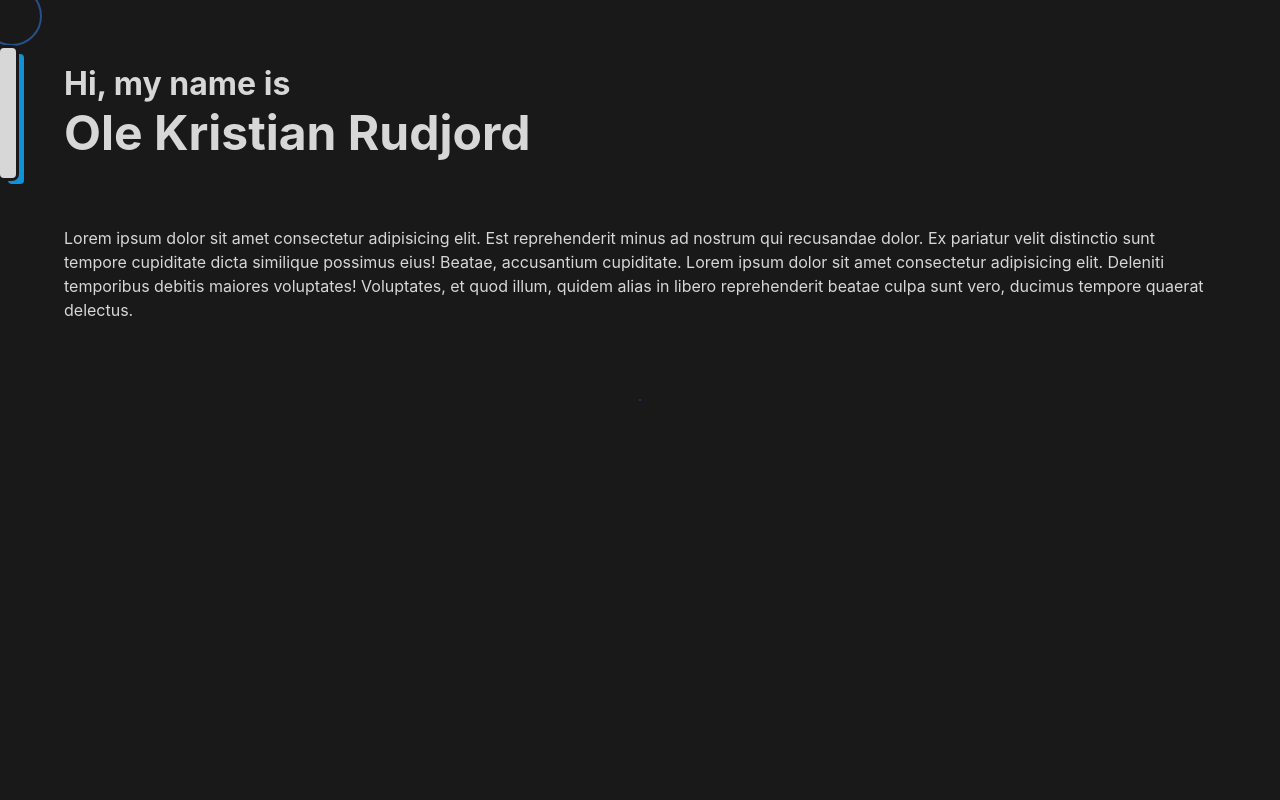
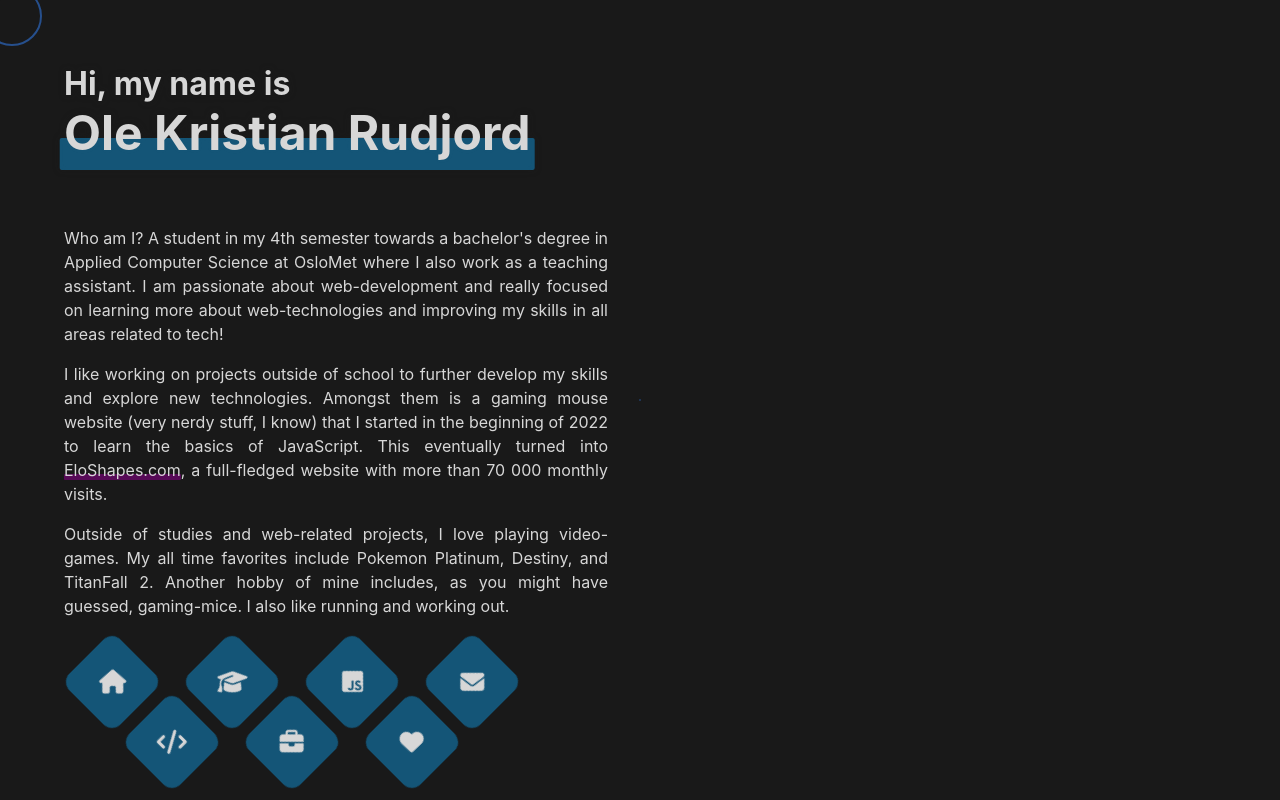
Before and after one commit to ole-kristian-rudjord/portfolio-website, a Vue app: page / in a window 1280 px wide. Shown: the top 800 px of the page. Built offline with nearby package versions, Linux system fonts and the light colour scheme.

Commit message:
Changed text, added NavBar, fixed section height

```diff
--- a/index.html
+++ b/index.html
@@ -4,6 +4,13 @@
     <meta charset="UTF-8" />
     <link rel="icon" type="image/svg+xml" href="/vite.svg" />
     <meta name="viewport" content="width=device-width, initial-scale=1.0" />
+    <link
+      rel="stylesheet"
+      href="https://cdnjs.cloudflare.com/ajax/libs/font-awesome/6.3.0/css/all.min.css"
+      integrity="sha512-SzlrxWUlpfuzQ+pcUCosxcglQRNAq/DZjVsC0lE40xsADsfeQoEypE+enwcOiGjk/bSuGGKHEyjSoQ1zVisanQ=="
+      crossorigin="anonymous"
+      referrerpolicy="no-referrer"
+    />
     <title>Vite + Vue</title>
   </head>
   <body>
--- a/src/App.vue
+++ b/src/App.vue
@@ -1,9 +1,54 @@
 <script setup>
+import { reactive } from 'vue';
 import { createDOMCompilerError } from '@vue/compiler-dom';
 import { onMounted } from 'vue';
 import PageSection from './components/PageSection.vue';
 import PageTitle from './components/PageTitle.vue';
 import ParagraphComponent from './components/ParagraphComponent.vue';
+import NavBar from './components/NavBar.vue';
+
+// const state = reactive({ sectionHeights: [] });
+
+// function updateSectionHeights() {
+//   const heights = [];
+//   document.querySelectorAll('section').forEach((a) => {
+//     heights.push(a.clientHeight);
+//   });
+//   state.sectionHeights = heights;
+// }
+
+// let sectionCounter = 0;
+
+const NavBarLinks = [
+  {
+    href: 'intro',
+    icon: '<i class="fa-solid fa-house"></i>',
+  },
+  {
+    href: 'projects',
+    icon: '<i class="fa-solid fa-code"></i>',
+  },
+  {
+    href: 'education',
+    icon: '<i class="fa-solid fa-graduation-cap"></i>',
+  },
+  {
+    href: 'work',
+    icon: '<i class="fa-solid fa-briefcase"></i>',
+  },
+  {
+    href: 'skills',
+    icon: '<i class="fa-brands fa-square-js"></i>',
+  },
+  {
+    href: 'hobbies',
+    icon: '<i class="fa-solid fa-heart"></i>',
+  },
+  {
+    href: 'contact',
+    icon: '<i class="fa-solid fa-envelope"></i>',
+  },
+];
 
 onMounted(() => {
   const cursorInner = document.getElementById('cursor-inner');
@@ -27,25 +72,48 @@ onMounted(() => {
     cursorOuter.style.transform =
       'translateX(' + (xp - 18) + 'px) translateY(' + (yp - 14) + 'px)';
   }, 5);
+
+  // updateSectionHeights();
+
+  // window.addEventListener('resize', () => {
+  //   updateSectionHeights();
+  // });
 });
 </script>
 
 <template>
   <PageSection color="#1191d6">
-    <PageTitle
-      color="#1191d6"
-      smallText="Hi, my name is"
-      mainText="Ole Kristian Rudjord"
-    ></PageTitle>
-    <ParagraphComponent
-      mainText="Lorem ipsum dolor sit amet consectetur adipisicing elit. Est reprehenderit
-      minus ad nostrum qui recusandae dolor. Ex pariatur velit distinctio sunt
-      tempore cupiditate dicta similique possimus eius! Beatae, accusantium
-      cupiditate. Lorem ipsum dolor sit amet consectetur adipisicing elit.
-      Deleniti temporibus debitis maiores voluptates! Voluptates, et quod illum,
-      quidem alias in libero reprehenderit beatae culpa sunt vero, ducimus
-      tempore quaerat delectus."
-    ></ParagraphComponent>
+    <div class="page-div-left">
+      <PageTitle
+        color="#1191d6"
+        smallText="Hi, my name is"
+        mainText="Ole Kristian Rudjord"
+      ></PageTitle>
+      {{ sectionHeights }}
+      <p>
+        Who am I? A student in my 4th semester towards a bachelor's degree in
+        Applied Computer Science at OsloMet where I also work as a teaching
+        assistant. I am passionate about web-development and really focused on
+        learning more about web-technologies and improving my skills in all
+        areas related to tech!
+      </p>
+      <p>
+        I like working on projects outside of school to further develop my
+        skills and explore new technologies. Amongst them is a gaming mouse
+        website (very nerdy stuff, I know) that I started in the beginning of
+        2022 to learn the basics of JavaScript. This eventually turned into
+        <a href="https://www.eloshapes.com/">EloShapes.com</a>, a full-fledged
+        website with more than 70 000 monthly visits.
+      </p>
+      <p>
+        Outside of studies and web-related projects, I love playing video-games.
+        My all time favorites include Pokemon Platinum, Destiny, and TitanFall
+        2. Another hobby of mine includes, as you might have guessed,
+        gaming-mice. I also like running and working out.
+      </p>
+      <NavBar :links="NavBarLinks"></NavBar>
+    </div>
+    <div class="page-div-right"></div>
   </PageSection>
   <PageSection>
     <PageTitle mainText="Projects"></PageTitle>
@@ -58,4 +126,43 @@ onMounted(() => {
   </PageSection>
 </template>
 
-<style scoped lang="sass"></style>
+<style scoped lang="sass">
+.page-div-left, .page-div-right
+  display: flex
+  flex-direction: column
+  height: 100%
+  width: 50%
+
+  &::last-child
+    margin-top: auto
+
+p
+  margin-bottom: 1rem
+  line-height: 1.5
+  font-weight: 400
+  text-align: justify
+  color: rgb(215, 215, 215)
+
+  a
+    position: relative
+    color: unset
+    text-decoration: none
+
+    &::after
+      content: ''
+      position: absolute
+      bottom: 0
+      left: 0
+      height: 6px
+      width: 100%
+      border-radius: 1px
+      background-color: purple
+      outline: 0 solid purple
+      opacity: 0.6
+      z-index: -1
+      transition: height 150ms ease, outline-width 75ms ease
+
+    &:hover:after
+      height: 100%
+      outline-width: 2px
+</style>
--- /dev/null
+++ b/src/components/NavBar.vue
@@ -0,0 +1,126 @@
+<script setup>
+import { onMounted } from 'vue';
+
+const props = defineProps({
+  links: Array,
+});
+</script>
+
+<template>
+  <nav>
+    <ul>
+      <li v-for="link in props.links">
+        <a :href="link.href"
+          ><span v-html="link.icon"> </span>
+          <div>
+            <span v-html="link.href"></span>
+          </div>
+        </a>
+      </li>
+    </ul>
+  </nav>
+</template>
+
+<style scoped lang="sass">
+$transition-time: 250ms
+$base-spacing: 12px
+$large1-spacing: 18px
+$large2-spacing: 24px
+$large3-spacing: 36px
+$large4-spacing: 48px
+
+nav
+  ul
+    display: flex
+    gap: calc(($large1-spacing + $base-spacing) * 2)
+    justify-content: center
+    align-content: center
+    list-style: none
+    width: min-content
+    padding: calc($base-spacing * 6.5) calc($base-spacing * 4)
+
+    li
+      position: relative
+
+      &:nth-of-type(odd)
+        a
+          transform: translate(-50%, -50%) rotate(-45deg)
+          margin-top: calc(($large1-spacing + $base-spacing) * -1)
+
+          &:hover
+            transform: translate(-50%, -50%) rotate(-45deg) scale(1.15)
+
+          > span
+            transform: rotate(45deg)
+
+        div
+          top: 50%
+          transform: translate(-50%, -50%) rotate(45deg)
+          background: linear-gradient(to top, transparent 50%, #145577 50%)
+
+      &:nth-of-type(even)
+        a
+          transform: translate(-50%, -50%) rotate(45deg)
+          margin-top: calc($large1-spacing + $base-spacing)
+
+          &:hover
+            transform: translate(-50%, -50%) rotate(45deg) scale(1.15)
+
+          > span
+            transform: rotate(-45deg)
+
+        div
+          top: 50%
+          transform: translate(-50%, -50%) rotate(-45deg)
+          background: linear-gradient(to bottom, transparent 50%, #145577 50%)
+
+          span
+            align-self: flex-end
+
+      a
+        position: absolute
+        top: 50%
+        left: 50%
+        display: flex
+        justify-content: center
+        align-content: center
+        height: calc($large3-spacing * 2)
+        width: calc($large3-spacing * 2)
+        border-radius: $base-spacing
+        color: rgb(215 215 215)
+        background-color: #145577
+        text-decoration: none
+        filter: drop-shadow(0 0 0 rgba(0, 0, 0, 0.3))
+        transition: transform $transition-time ease, filter $transition-time ease
+
+        &:hover
+          filter: drop-shadow(0 0 $base-spacing rgba(0, 0, 0, 0.3))
+
+          div
+            height: calc($large4-spacing * 3)
+            color: rgb(215 215 215)
+            transition: height $transition-time ease, color $transition-time ease
+
+        > span
+          font-size: 1.5rem
+          align-self: center
+
+      div
+        position: absolute
+        display: flex
+        justify-content: center
+        left: 50%
+        height: 0
+        width: calc($large4-spacing * 2 - 4px)
+        padding: $base-spacing 0
+        border-radius: $base-spacing
+        color: transparent
+        z-index: -1
+        pointer-events: none
+        transition: height $transition-time ease, color calc($transition-time / 4) ease
+
+        span
+          font-size: 0.8rem
+          font-weight: 500
+          text-transform: uppercase
+</style>
--- a/src/components/PageSection.vue
+++ b/src/components/PageSection.vue
@@ -1,18 +1,37 @@
 <script setup>
+import { reactive, onMounted } from 'vue';
+
+const state = reactive({ sectionHeight: 0 });
+
+function setSectionHeight() {
+  state.sectionHeight = window.innerHeight;
+  console.log(state.sectionHeight);
+}
+
+onMounted(() => {
+  setSectionHeight();
+});
+
 defineProps({
   color: String,
 });
 </script>
 
 <template>
-  <section>
-    <slot></slot>
+  <section :style="{ height: state.sectionHeight + 'px' }">
+    <div>
+      <slot></slot>
+    </div>
   </section>
 </template>
 
 <style scoped lang="sass">
 section
-  min-height: 100dvh
-  // outline: 2px solid rgb(100, 0, 0)
   padding: 4rem
+
+  div
+    display: flex
+    flex-direction: row
+    gap: 4rem
+    height: 100%
 </style>
--- a/src/components/PageTitle.vue
+++ b/src/components/PageTitle.vue
@@ -8,10 +8,13 @@ defineProps({
 
 <template>
   <h1>
-    <div id="div1"></div>
-    <div id="div2"></div>
-    <span v-if="smallText !== undefined">{{ smallText }}</span
-    >{{ mainText }}
+    <span v-if="smallText !== undefined" class="small-text">{{
+      smallText
+    }}</span>
+    <span class="main-text"
+      >{{ mainText }}
+      <div></div
+    ></span>
   </h1>
 </template>
 
@@ -19,32 +22,29 @@ defineProps({
 h1
   position: relative
   width: min-content
-  padding-left: 4rem
-  margin-left: -4rem
   margin-bottom: 4rem
-  font-size: 3rem
   white-space: nowrap
   color: rgb(215, 215, 215)
 
+  span
+    filter: drop-shadow(0 0 3px rgba(25, 25, 25, 0.5))
+
+  .small-text
+    font-size: 2rem
+    display: block
+
+  .main-text
+    font-size: 3rem
+
   div
     position: absolute
-    top: 50%
-    left: 0
-    transform: translateY(-50%)
-    height: calc( 100% + 2rem )
-    width: 1rem
-    border-radius: 0.25rem
-    background-color: rgb(215, 215, 215)
-
-    &#div1
-      box-shadow: 0 0 0 3px rgb(25, 25, 25)
-
-    &#div2
-      margin: 6px 8px
-      background-color: v-bind(color)
-      z-index: -1
-
-  span
-    font-size: 2rem
-    display: block
+    bottom: -0.5rem
+    left: 50%
+    transform: translateX(-50%)
+    height: 2rem
+    width: calc( 100% + 0.5rem)
+    border-radius: 2px
+    background-color: v-bind(color)
+    opacity: 0.5
+    z-index: -1
 </style>
--- a/src/components/ParagraphComponent.vue
+++ b/src/components/ParagraphComponent.vue
@@ -13,4 +13,5 @@ p
   color: rgb(215, 215, 215)
   line-height: 1.5
   font-weight: 400
+  margin-bottom: 1rem
 </style>
--- a/src/style.sass
+++ b/src/style.sass
@@ -13,7 +13,6 @@
   -webkit-font-smoothing: antialiased
   -moz-osx-font-smoothing: grayscale
   -webkit-text-size-adjust: 100%
-  // cursor: none
 
 body
   min-height: 100dvh
@@ -25,49 +24,22 @@ body
 
 #app
   // max-width: 1920px
-  max-width: 1500px
+  max-width: 1600px
   margin: 0 auto
 
-/* width */
 ::-webkit-scrollbar
   width: 1rem
 
-/* Track */
 ::-webkit-scrollbar-track
   background: transparent
 
-/* Handle */
 ::-webkit-scrollbar-thumb
   background: rgba(215, 215, 215, 0.5)
   border: 0.25rem solid rgb(25, 25, 25)
   border-radius: 1rem
 
-/* Handle on hover */
 ::-webkit-scrollbar-thumb:hover
   background: rgba(215, 215, 215, 0.75)
-
-// #cursor-inner
-//   height: 10px
-//   width: 10px
-//   position: fixed
-//   transform: translate(0px, 0px)
-//   background-color: orange
-//   border-radius: 50%
-//   // transition: height .3s cubic-bezier(0.46,0.03,0.52,0.96), width .3s cubic-bezier(0.46,0.03,0.52,0.96)
-//   z-index: 5000
-//   pointer-events: none
-//   // opacity: 0.01
-
-// #cursor-outer
-//   height: 50px
-//   width: 50px
-//   border-radius: 50%
-//   border: 2px solid red
-//   background-color: transparent
-//   position: fixed
-//   transform: translate(0px, 0px)
-//   pointer-events: none
-//   z-index: -1
 
 #cursor-inner
   height: 1px
@@ -88,4 +60,3 @@ body
   background-color: transparent
   pointer-events: none
   z-index: -1
-  // box-shadow: 0 0 15px 1px rgba(255, 255, 255, 0.25)
```
Also changed, not shown: src/components/HelloWorld.vue (deleted, +0 -40 lines).
